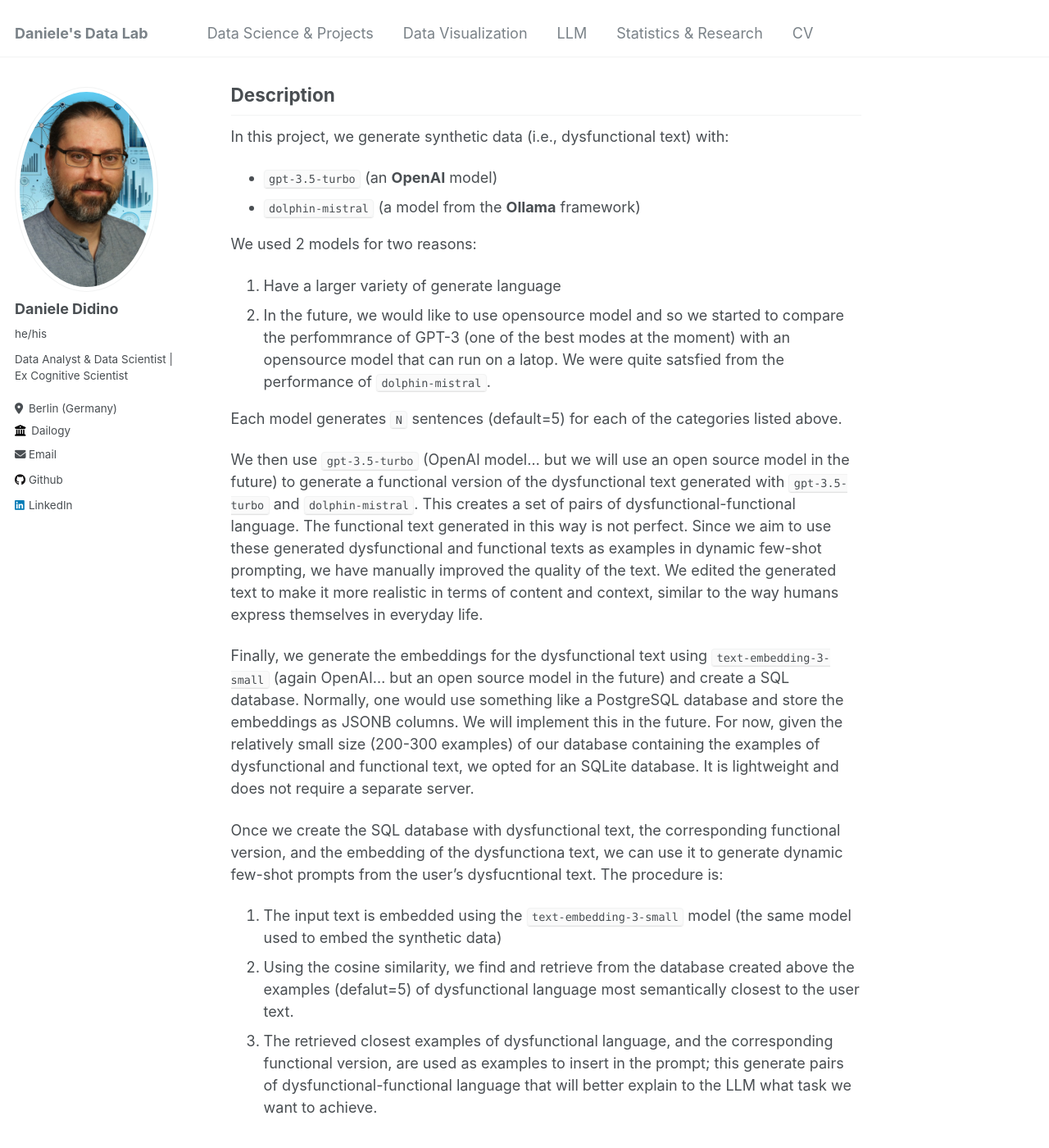
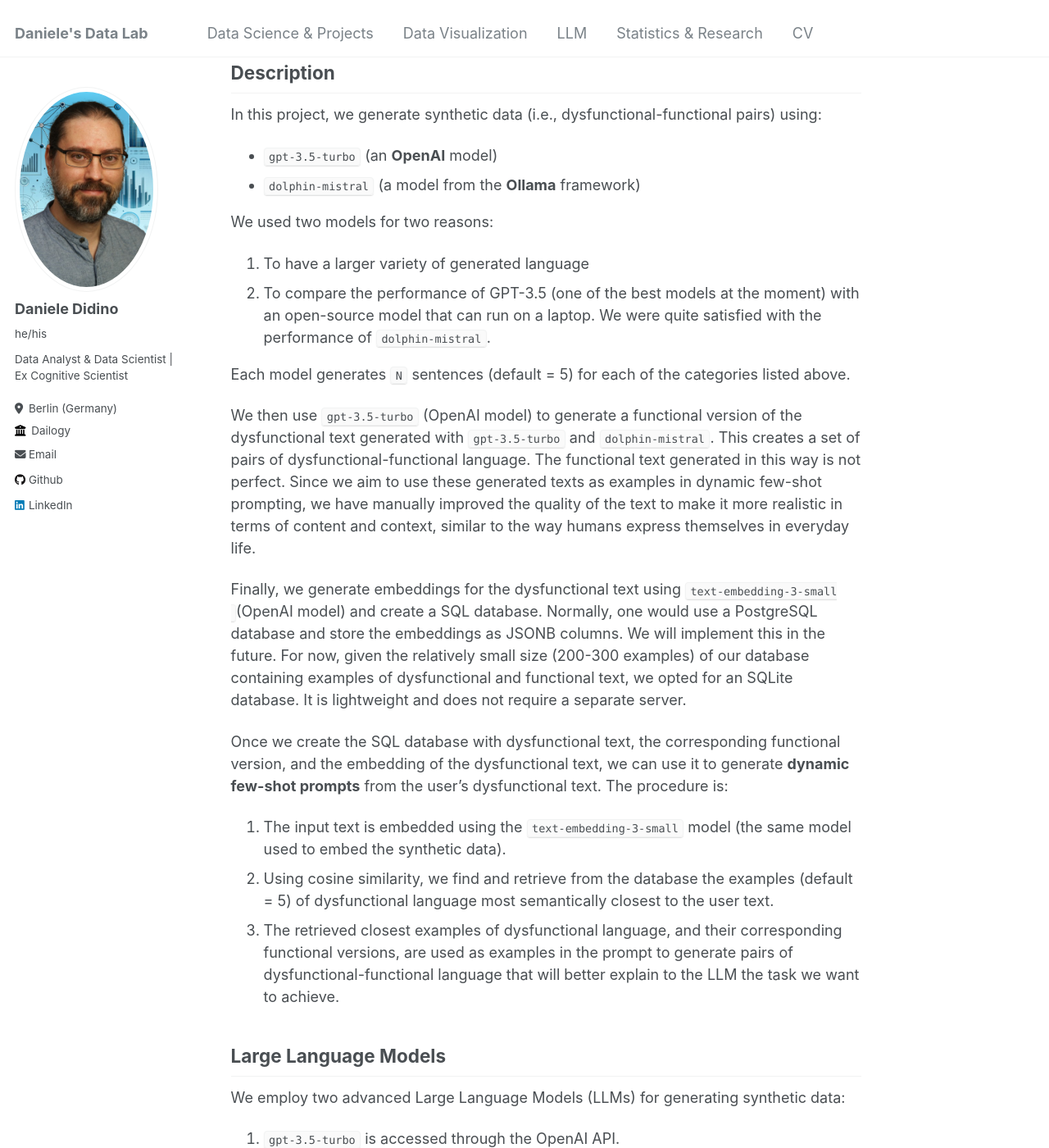
Before and after one commit to DanieleDidino/DanieleDidino.github.io, a Jekyll site: the page built from dailogy/synthetic_data.md, in a window 1280 px wide and 1400 px high, scrolled down 2181 px. Shown: the whole window at 82% size. Built offline with Jekyll 4.4.1, drawn with Linux system fonts in a browser that asks for light colours; our own code applies the rules of GitHub Pages for plain Markdown files; some of the changed text lies outside the part shown.

Commit message:
finish synthetic data page

```diff
--- a/dailogy/synthetic_data.md
+++ b/dailogy/synthetic_data.md
@@ -1,14 +1,14 @@
-<h1 align="center">Dailogy - synthetic data</h1>
+<h1 align="center">Dailogy - Synthetic Data</h1>
 
 <p align="center">A System for Detecting and Improving Dysfunctional Language</p>
 
-Thank you for your interest in our project. Please be aware that this is still a prototype and may contain bugs or unfinished features.
+Thank you for your interest in our project. Please note that this is still a prototype and may contain bugs or unfinished features.
+
+This software is part of Dailogy, a project aimed at developing tools to detect dysfunctional and toxic language in chat conversations and provide suggestions to make the language more respectful and inclusive.
 
 Here is the GitHub repository:
 
 <a href="https://github.com/DanieleDidino/dailogy_synthetic_data"><img src="https://img.shields.io/badge/GitHub-100000?style=for-the-badge&logo=github&logoColor=white"></a>
-
-This software is part of Dailogy, a project aimed at developing tools to detect dysfunctional and toxic language in chat conversations and provide suggestions to make the language more respectful and inclusive.
 
 **Table of Contents**:
 
@@ -22,11 +22,11 @@
 
 This project aims to generate synthetic data to model dysfunctional and toxic language, particularly in interactions between couples or ex-couples who need to communicate regularly. The generated data will be used to develop tools for detecting and mitigating such language, thereby promoting more respectful and inclusive conversations.
 
-Finding examples of dysfunctional and toxic language in couple communication is difficult due to the fact that people live this communication as a very privit aspect of their life and do not usually like to share it. Therefore, we wanted to explore the idea to generate dysfunctional and toxic language. After including a functinal version of the generated language, this synthetic data will be used in the Dailogue app as example of dysfunctional-functional pairs into dynamic few-shot promting. This approach will improve the quality of the response from LLM when converting real dysfunctional language into a more functional respectfull version.
+Finding examples of dysfunctional and toxic language in couple communication is challenging due to the private nature of these interactions. Therefore, we have explored generating synthetic examples of such language. After generating also a functional version of these examples, this synthetic data will be used in the Dailogy app as examples of dysfunctional-functional pairs in **dynamic few-shot prompting**. This approach will improve the quality of the responses from large language models (LLMs) when converting real dysfunctional language into more functional, respectful versions.
 
 The generated examples consist of text reflecting dysfunctional communication, showcasing various forms of toxicity such as insults, harassment, threats, manipulation, and derogatory remarks. We aim to generate sentences that are realistic and diverse in terms of content and context.
 
-The generated text addresses issue in the following categories:
+The generated text addresses issues in the following categories:
 - Financial disagreements (e.g., spending habits, debt, child support payments).
 - Division of household responsibilities (e.g., chores, maintenance).
 - Communication breakdowns (e.g., lack of communication, misunderstandings).
@@ -54,33 +54,33 @@
 
 ## Description
 
-In this project, we generate synthetic data (i.e., dysfunctional text) with:
+In this project, we generate synthetic data (i.e., dysfunctional-functional pairs) using:
+
 - `gpt-3.5-turbo` (an **OpenAI** model)
 - `dolphin-mistral` (a model from the **Ollama** framework)
 
-We used 2 models for two reasons:
-1. Have a larger variety of generate language
-2. In the future, we would like to use opensource model and so we started to compare the perfommrance of GPT-3 (one of the best modes at the moment) with an opensource model that can run on a latop. We were quite satsfied from the performance of `dolphin-mistral`.
+We used two models for two reasons:
 
-Each model generates `N` sentences (default=5) for each of the categories listed above.
+1. To have a larger variety of generated language
+2. To compare the performance of GPT-3.5 (one of the best models at the moment) with an open-source model that can run on a laptop. We were quite satisfied with the performance of `dolphin-mistral`.
 
-We then use `gpt-3.5-turbo` (OpenAI model... but we will use an open source model in the future) to generate a functional version of the dysfunctional text generated with `gpt-3.5-turbo` and `dolphin-mistral`. This creates a set of pairs of dysfunctional-functional language. The functional text generated in this way is not perfect. Since we aim to use these generated dysfunctional and functional texts as examples in dynamic few-shot prompting, we have manually improved the quality of the text. We edited the generated text to make it more realistic in terms of content and context, similar to the way humans express themselves in everyday life.
+Each model generates `N` sentences (default = 5) for each of the categories listed above.
 
-Finally, we generate the embeddings for the dysfunctional text using `text-embedding-3-small` (again OpenAI... but an open source model in the future) and create a SQL database. Normally, one would use something like a PostgreSQL database and store the embeddings as JSONB columns. We will implement this in the future. For now, given the relatively small size (200-300 examples) of our database containing the examples of dysfunctional and functional text, we opted for an SQLite database. It is lightweight and does not require a separate server.
+We then use `gpt-3.5-turbo` (OpenAI model) to generate a functional version of the dysfunctional text generated with `gpt-3.5-turbo` and `dolphin-mistral`. This creates a set of pairs of dysfunctional-functional language. The functional text generated in this way is not perfect. Since we aim to use these generated texts as examples in dynamic few-shot prompting, we have manually improved the quality of the text to make it more realistic in terms of content and context, similar to the way humans express themselves in everyday life.
 
-Once we create the SQL database with dysfunctional text, the corresponding functional version, and the embedding of the dysfunctiona text, we can use it to generate dynamic few-shot prompts from the user's dysfucntional text. The procedure is:
-1. The input text is embedded using the `text-embedding-3-small` model (the same model used to embed the synthetic data)
-2. Using the cosine similarity, we find and retrieve from the database created above the examples (defalut=5) of dysfunctional language most semantically closest to the user text.
-3. The retrieved closest examples of dysfunctional language, and the corresponding functional version, are used as examples to insert in the prompt; this generate pairs of dysfunctional-functional language that will better explain to the LLM what task we want to achieve.
+Finally, we generate embeddings for the dysfunctional text using `text-embedding-3-small `(OpenAI model) and create a SQL database. Normally, one would use a PostgreSQL database and store the embeddings as JSONB columns. We will implement this in the future. For now, given the relatively small size (200-300 examples) of our database containing examples of dysfunctional and functional text, we opted for an SQLite database. It is lightweight and does not require a separate server.
+
+Once we create the SQL database with dysfunctional text, the corresponding functional version, and the embedding of the dysfunctional text, we can use it to generate **dynamic few-shot prompts** from the user's dysfunctional text. The procedure is:
+1. The input text is embedded using the `text-embedding-3-small` model (the same model used to embed the synthetic data).
+2. Using cosine similarity, we find and retrieve from the database the examples (default = 5) of dysfunctional language most semantically closest to the user text.
+3. The retrieved closest examples of dysfunctional language, and their corresponding functional versions, are used as examples in the prompt to generate pairs of dysfunctional-functional language that will better explain to the LLM the task we want to achieve.
 
 ## Large Language Models
 
 We employ two advanced Large Language Models (LLMs) for generating synthetic data:
 
 1. `gpt-3.5-turbo` is accessed through the OpenAI API.
-
 2. `dolphin-mistral` from the Ollama Framework:
-
     - This is a quantized model that runs locally, ensuring privacy and efficiency. The model is based on the Dolphin 2.2.1 version by [Eric Hartford](https://erichartford.com/), which utilizes the Mistral 0.2 framework released in March 2024. It is an uncensored model designed to operate with about 4GB of memory, making it accessible for local deployments. For more information, refer to the [dolphin-mistral model](https://ollama.com/library/dolphin-mistral) and [Dolphin 2.2.1](https://huggingface.co/cognitivecomputations/dolphin-2.2.1-mistral-7b) on Hugging Face.
 
 By utilizing these two LLMs, we generate comprehensive and varied examples of dysfunctional and toxic language, which are crucial for developing tools to detect and mitigate such language in online communications.
```
Also changed, not shown: other parts of dailogy/synthetic_data.md (+1 -1 lines).
